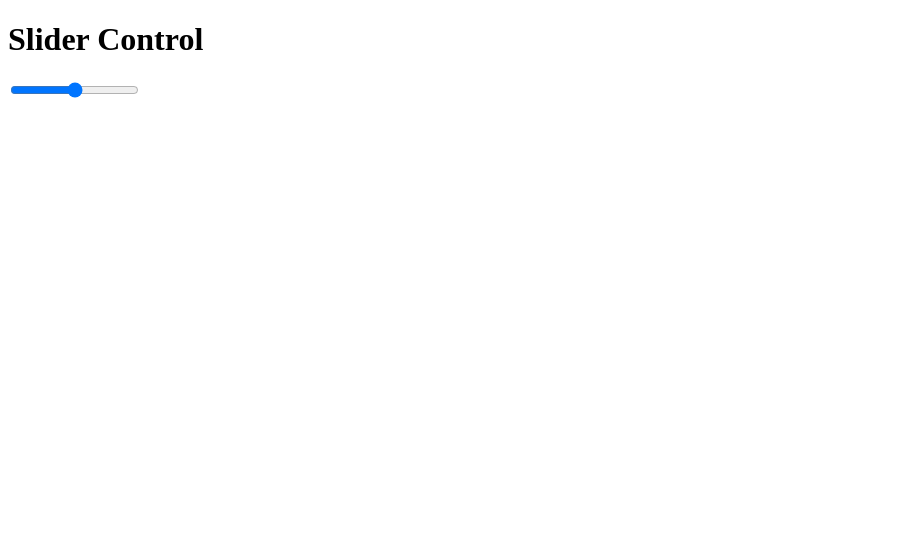
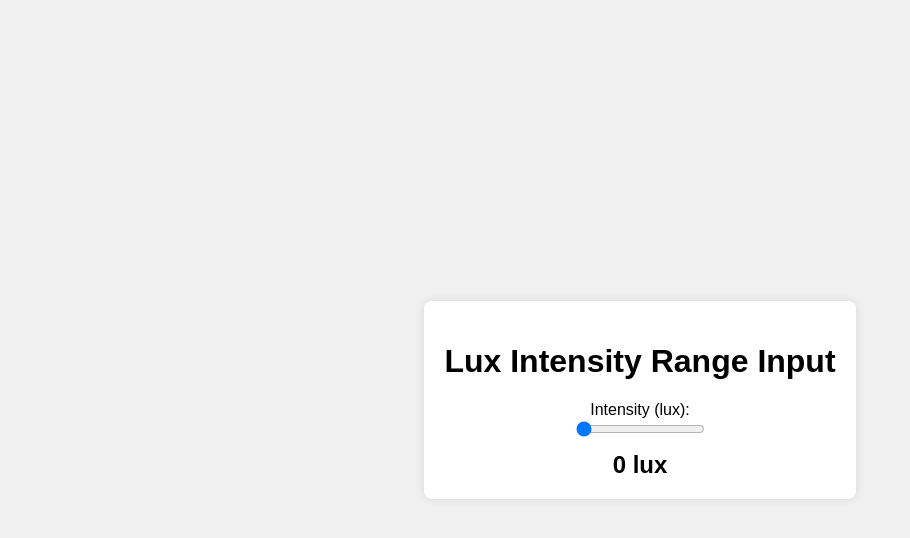
Before and after one commit to sohell777/LED-Glow-Slider, a plain HTML site: page index.html in a window 1280 px wide. Shown: the whole page, without its empty margins (0-910 px from the left). Drawn offline with Linux system fonts and the light colour scheme.

Commit message:
Update index.html

```diff
--- a/index.html
+++ b/index.html
@@ -1,21 +1,44 @@
 <!DOCTYPE html>
-<html>
+<html lang="en">
 <head>
-    <title>Slider Data</title>
+    <meta charset="UTF-8">
+    <meta name="viewport" content="width=device-width, initial-scale=1.0">
+    <title>Lux Intensity Range Input</title>
+    <style>
+        body {
+            font-family: Arial, sans-serif;
+            display: flex;
+            justify-content: center;
+            align-items: center;
+            height: 100vh;
+            background-color: #f0f0f0;
+            margin: 0;
+        }
+        .container {
+            text-align: center;
+            background-color: #fff;
+            padding: 20px;
+            border-radius: 8px;
+            box-shadow: 0 0 10px rgba(0, 0, 0, 0.1);
+        }
+        .lux-value {
+            margin-top: 10px;
+            font-size: 24px;
+            font-weight: bold;
+        }
+    </style>
 </head>
 <body>
-    <h1>Slider Control</h1>
-    <input type="range" id="slider" min="0" max="100" value="50" oninput="sendData()">
+    <div class="container">
+        <h1>Lux Intensity Range Input</h1>
+        <label for="luxRange">Intensity (lux):</label><br>
+        <input type="range" id="luxRange" name="luxRange" min="0" max="65536" value="0" oninput="updateLuxValue(this.value)">
+        <div class="lux-value" id="luxValue">0 lux</div>
+    </div>
     <script>
-        function sendData() {
-            const sliderValue = document.getElementById('slider').value;
-            fetch('http://10.10.20.124/data', {
-                method: 'POST',
-                headers: {
-                    'Content-Type': 'application/json',
-                },
-                body: JSON.stringify({ value: sliderValue }),
-            });
+        function updateLuxValue(value) {
+            document.getElementById('luxValue').textContent = value + ' lux';
+            fetch('/set_brightness?intensity=' + value);
         }
     </script>
 </body>
```
